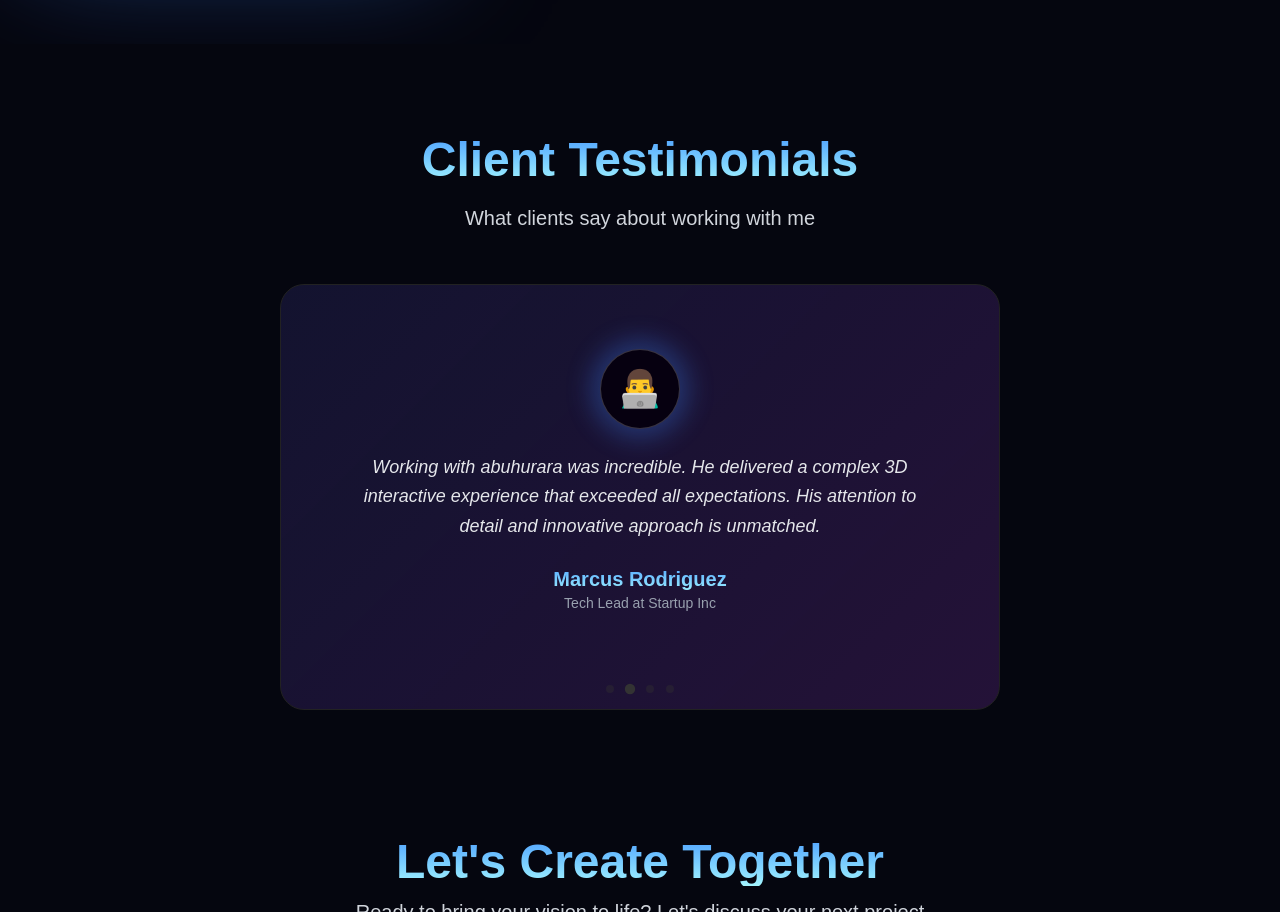
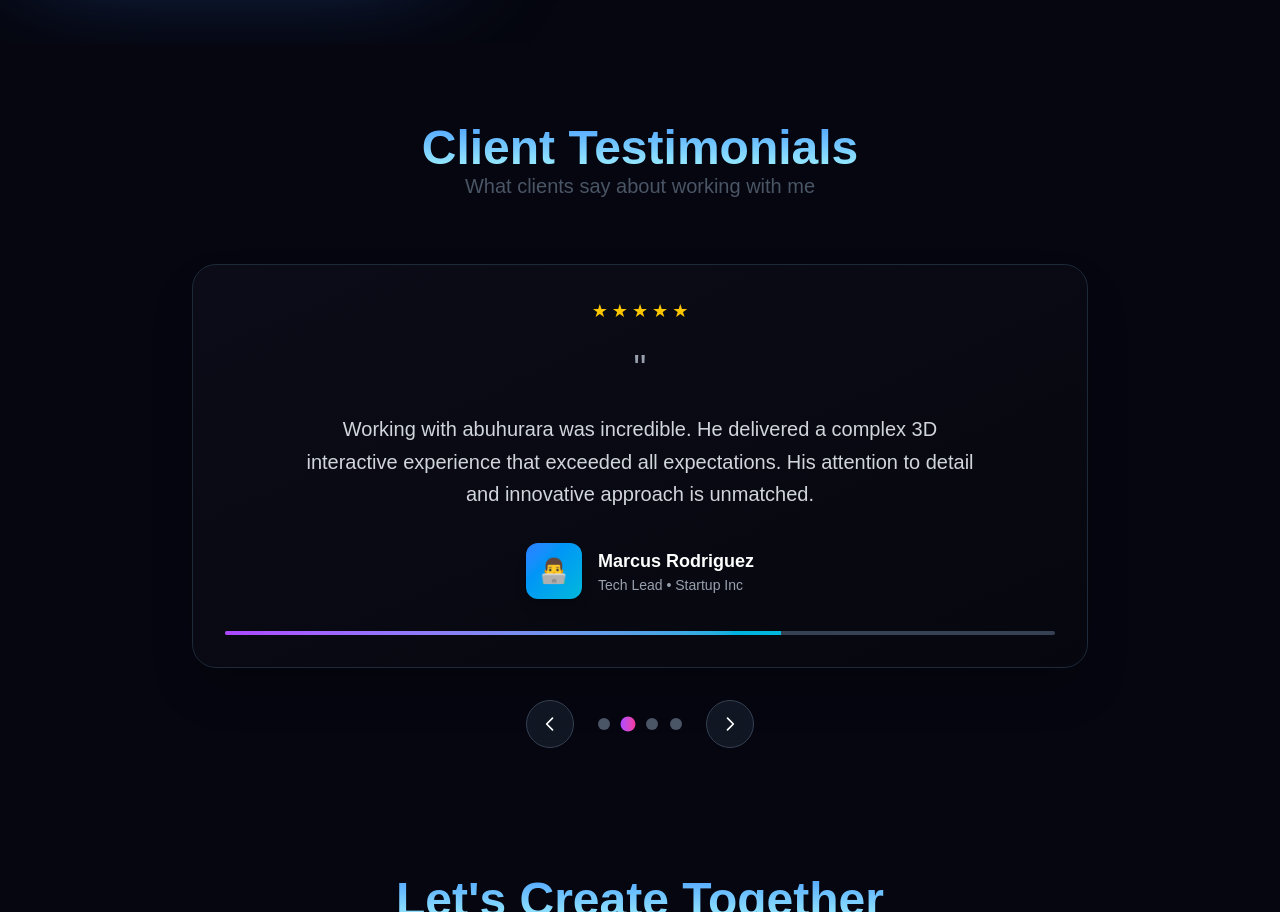
Before and after one commit to hurayracodes/abuhurayra, a React (Vite) app: page / in a window 1280 px wide. Shown: the part 3300-4212 px from the top of the page. Built offline with nearby package versions, Linux system fonts and the light colour scheme.

Commit message:
i hope done gaya nae tu

```diff
--- a/src/components/Footer.jsx
+++ b/src/components/Footer.jsx
@@ -25,7 +25,7 @@ export default function Footer() {
           <div className="space-y-6">
             <div className="flex items-center gap-2">
               <Sparkles className="text-blue-400 w-6 h-6 animate-pulse" />
-              <h3 className="text-3xl font-bold bg-linear-to-r from-blue-400 to-purple-500 bg-clip-text text-transparent">
+              <h3 className="text-3xl font-bold bg-linear-to-b from-blue-400 to-cyan-200 bg-clip-text text-transparent">
                 Abu Hurayra
               </h3>
             </div>
--- a/src/pages/Testimonials.jsx
+++ b/src/pages/Testimonials.jsx
@@ -8,8 +8,9 @@ const testimonials = [
     title: "Creative Director",
     company: "Digital Agency",
     image: "👩‍💼",
-    quote:
-      "abuhurara's work transcends traditional web development. His ability to blend technical expertise with artistic vision resulted in a portfolio that truly stands out in our industry.",
+    quote: "abuhurara's work transcends traditional web development. His ability to blend technical expertise with artistic vision resulted in a portfolio that truly stands out in our industry.",
+    rating: 5,
+    linear: "from-purple-500 to-pink-500"
   },
   {
     id: 2,
@@ -17,8 +18,9 @@ const testimonials = [
     title: "Tech Lead",
     company: "Startup Inc",
     image: "👨‍💻",
-    quote:
-      "Working with abuhurara was incredible. He delivered a complex 3D interactive experience that exceeded all expectations. His attention to detail and innovative approach is unmatched.",
+    quote: "Working with abuhurara was incredible. He delivered a complex 3D interactive experience that exceeded all expectations. His attention to detail and innovative approach is unmatched.",
+    rating: 5,
+    linear: "from-blue-500 to-cyan-500"
   },
   {
     id: 3,
@@ -26,8 +28,9 @@ const testimonials = [
     title: "Product Manager",
     company: "Tech Corp",
     image: "👩‍💻",
-    quote:
-      "abuhurara brings a unique perspective to every project. His futuristic designs and smooth animations have significantly improved our user engagement metrics.",
+    quote: "abuhurara brings a unique perspective to every project. His futuristic designs and smooth animations have significantly improved our user engagement metrics.",
+    rating: 4,
+    linear: "from-green-500 to-emerald-500"
   },
   {
     id: 4,
@@ -35,12 +38,20 @@ const testimonials = [
     title: "CEO",
     company: "Innovation Labs",
     image: "👨‍💼",
-    quote:
-      "Outstanding developer with an eye for design. Milad created an immersive experience that perfectly captured our brand vision. Highly recommended!",
+    quote: "Outstanding developer with an eye for design. Milad created an immersive experience that perfectly captured our brand vision. Highly recommended!",
+    rating: 5,
+    linear: "from-orange-500 to-red-500"
   },
 ];
 
 export default function Testimonials() {
+    const nextTestimonial = () => {
+    setIndex((prev) => (prev + 1) % testimonials.length);
+  };
+
+  const prevTestimonial = () => {
+    setIndex((prev) => (prev - 1 + testimonials.length) % testimonials.length);
+  };
   const [index, setIndex] = useState(0);
 
   useEffect(() => {
@@ -50,77 +61,172 @@ export default function Testimonials() {
     return () => clearInterval(timer);
   }, []);
 
-  const { name, title, company, image, quote } = testimonials[index];
+  const { name, title, company, image, quote, rating, linear } = testimonials[index];
+
+  const renderStars = (rating) => {
+    return Array.from({ length: 5 }).map((_, i) => (
+      <motion.span
+        key={i}
+        initial={{ scale: 0 }}
+        animate={{ scale: 1 }}
+        transition={{ delay: i * 0.1 }}
+        className={`text-lg ${i < rating ? "text-yellow-400" : "text-gray-600"}`}
+      >
+        ★
+      </motion.span>
+    ));
+  };
+
+  const variants = {
+    enter: { opacity: 0, y: 50, scale: 0.9 },
+    center: { opacity: 1, y: 0, scale: 1 },
+    exit: { opacity: 0, y: -50, scale: 0.9 }
+  };
 
   return (
-    <section
-      id="testimonials"
-      className="py-20 px-4 sm:px-6 relative overflow-hidden"
+    <section id="testimonials" className="py-20 px-4 sm:px-6">
+      <div className="container mx-auto max-w-4xl">
+        {/* Header */}
+        <motion.div
+          initial={{ opacity: 0, y: 30 }}
+          whileInView={{ opacity: 1, y: 0 }}
+          transition={{ duration: 0.6 }}
+          className="text-center mb-16"
         >
-      <div className="container mx-auto max-w-6xl relative z-10">
-        {/* Header */}
-        <div className="text-center flex flex-col gap-5 p-3 mb-10">
-          <h2 className="text-5xl w-full font-bold bg-linear-to-b from-blue-400 to-cyan-200 bg-clip-text text-transparent">
+          <h2 className="text-5xl font-bold bg-linear-to-b from-blue-400 to-cyan-200 bg-clip-text text-transparent">
             Client Testimonials
           </h2>
-          <p className="text-xl text-gray-300 max-w-2xl mx-auto">
+          <p className="text-xl text-gray-600 max-w-2xl mx-auto">
             What clients say about working with me
           </p>
-        </div>
+        </motion.div>
 
-        {/* Main Testimonial Card */}
-        <div
-          className="relative overflow-hidden p-4 rounded-[24px] border border-[#222] mx-auto"
-          style={{
-            width: "720px",
-            background: "linear-gradient(135deg, #18183bbe, #241238)",
-          }}
-        >
-          <div className="flex flex-col items-center justify-center text-center px-8 py-12">
+        {/* Testimonial Card */}
+        <div className="relative">
+          <div className="bg-linear-to-br from-[#15152272] to-[#09090f63] border border-gray-800 rounded-3xl p-8 shadow-2xl">
             <AnimatePresence mode="wait">
               <motion.div
                 key={index}
-                initial={{ opacity: 0, y: 40, rotateY: -25 }}
-                animate={{ opacity: 1, y: 0, rotateY: 0 }}
-                exit={{ opacity: 0, y: -40, rotateY: 25 }}
-                transition={{ duration: 0.6, ease: "easeInOut" }}
-                className="flex flex-col items-center justify-center"
+                variants={variants}
+                initial="enter"
+                animate="center"
+                exit="exit"
+                transition={{ duration: 0.5, ease: "easeInOut" }}
+                className="text-center"
               >
-                <div className="w-20 h-20 mb-6 flex items-center justify-center text-4xl bg-[#060010] border border-white/20 rounded-full shadow-[0_0_25px_10px_rgba(59,130,246,0.3)]">
+                {/* Rating Stars */}
+                <div className="flex justify-center gap-1 mb-6">
+                  {renderStars(rating)}
+                </div>
+
+                {/* Quote Icon */}
+                <motion.div
+                  initial={{ scale: 0 }}
+                  animate={{ scale: 1 }}
+                  transition={{ delay: 0.2, type: "spring" }}
+                  className="text-4xl mb-6 text-gray-400"
+                >
+                  "
+                </motion.div>
+
+                {/* Quote */}
+                <motion.p
+                  initial={{ opacity: 0 }}
+                  animate={{ opacity: 1 }}
+                  transition={{ delay: 0.3 }}
+                  className="text-gray-300 text-lg md:text-xl leading-relaxed mb-8 font-light max-w-2xl mx-auto"
+                >
+                  {quote}
+                </motion.p>
+
+                {/* Client Info */}
+                <div className="flex items-center justify-center gap-4">
+                  <motion.div
+                    initial={{ scale: 0 }}
+                    animate={{ scale: 1 }}
+                    transition={{ delay: 0.4, type: "spring" }}
+                    className={`w-14 h-14 rounded-xl bg-linear-to-br ${linear} flex items-center justify-center text-2xl shadow-lg`}
+                  >
                     {image}
+                  </motion.div>
+                  <div className="text-left">
+                    <motion.h4
+                      initial={{ opacity: 0, x: -20 }}
+                      animate={{ opacity: 1, x: 0 }}
+                      transition={{ delay: 0.5 }}
+                      className="text-white font-semibold text-lg"
+                    >
+                      {name}
+                    </motion.h4>
+                    <motion.p
+                      initial={{ opacity: 0, x: -20 }}
+                      animate={{ opacity: 1, x: 0 }}
+                      transition={{ delay: 0.6 }}
+                      className="text-gray-400 text-sm"
+                    >
+                      {title} • {company}
+                    </motion.p>
                   </div>
-                <p className="text-gray-200 text-lg italic mb-6 leading-relaxed max-w-xl">
-                  {quote}
-                </p>
-                <h4 className="text-xl bg-linear-to-b from-blue-400 to-cyan-200 bg-clip-text text-transparent font-semibold">
-                  {name}
-                </h4>
-                <p className="text-sm text-gray-400">
-                  {title} at {company}
-                </p>
+                </div>
               </motion.div>
             </AnimatePresence>
+
+            {/* Progress Bar */}
+            <div className="mt-8">
+              <div className="h-1 bg-gray-700 rounded-full overflow-hidden">
+                <motion.div
+                  key={index}
+                  initial={{ width: "0%" }}
+                  animate={{ width: "100%" }}
+                  transition={{ duration: 4, ease: "linear" }}
+                  className="h-full bg-linear-to-r from-purple-500 to-cyan-500"
+                />
+              </div>
+            </div>
           </div>
 
           {/* Pagination Dots */}
-          <div className="flex w-full justify-center mt-6">
+                   <div className="flex items-center justify-center gap-6 mt-8">
+                     {/* Left Arrow */}
+                     <motion.button
+                       whileHover={{ scale: 1.1 }}
+                       whileTap={{ scale: 0.9 }}
+                       onClick={prevTestimonial}
+                       className="w-12 h-12 bg-gray-800/50 backdrop-blur-sm border border-gray-700 rounded-full flex items-center justify-center text-white hover:bg-purple-600/30 transition-all duration-300 hover:border-purple-400"
+                     >
+                       <svg className="w-5 h-5" fill="none" stroke="currentColor" viewBox="0 0 24 24">
+                         <path strokeLinecap="round" strokeLinejoin="round" strokeWidth={2} d="M15 19l-7-7 7-7" />
+                       </svg>
+                     </motion.button>
+
+                     {/* Dots */}
                      <div className="flex gap-3">
                        {testimonials.map((_, i) => (
-                <motion.div
+                         <motion.button
                            key={i}
-                  className={`h-2 w-2 rounded-full cursor-pointer transition-colors duration-200 ${
+                           whileHover={{ scale: 1.2 }}
+                           whileTap={{ scale: 0.9 }}
+                           onClick={() => setIndex(i)}
+                           className={`w-3 h-3 rounded-full transition-all duration-300 ${
                              index === i
-                      ? "bg-[#333]"
-                      : "bg-[rgba(51,51,51,0.4)]"
+                               ? "bg-linear-to-r from-purple-500 to-pink-500 scale-125"
+                               : "bg-gray-600 hover:bg-gray-500"
                            }`}
-                  animate={{
-                    scale: index === i ? 1.3 : 1,
-                  }}
-                  onClick={() => setIndex(i)}
-                  transition={{ duration: 0.2 }}
                          />
                        ))}
                      </div>
+
+                     {/* Right Arrow */}
+                     <motion.button
+                       whileHover={{ scale: 1.1 }}
+                       whileTap={{ scale: 0.9 }}
+                       onClick={nextTestimonial}
+                       className="w-12 h-12 bg-gray-800/50 backdrop-blur-sm border border-gray-700 rounded-full flex items-center justify-center text-white hover:bg-purple-600/30 transition-all duration-300 hover:border-purple-400"
+                     >
+                       <svg className="w-5 h-5" fill="none" stroke="currentColor" viewBox="0 0 24 24">
+                         <path strokeLinecap="round" strokeLinejoin="round" strokeWidth={2} d="M9 5l7 7-7 7" />
+                       </svg>
+                     </motion.button>
                    </div>
         </div>
       </div>
--- a/src/ui/info.jsx
+++ b/src/ui/info.jsx
@@ -126,7 +126,7 @@ function Info() {
                   transition={{ duration: 0.4 }}
                   onMouseMove={(e) => handleMouseMove(e, ref)}
                   onMouseLeave={() => handleMouseLeave(ref)}
-                  className="relative w-[230px] bg-linear-to-br from-[#151522] to-[#09090f] border border-gray-800 rounded-2xl p-5 flex flex-col items-start gap-3 shadow-lg hover:border-cyan-400 hover:shadow-cyan-400/30 group overflow-hidden transition-all duration-300"
+                  className="relative w-[230px] bg-linear-to-br from-[#15152272] to-[#09090f63] border border-gray-800 rounded-2xl p-5 flex flex-col items-start gap-3 shadow-lg hover:border-cyan-400 hover:shadow-cyan-400/30 group overflow-hidden transition-all duration-300"
                   style={{
                     transformStyle: "preserve-3d",
                     transform: "rotateY(0deg) rotateX(0deg)",
```
Lines whose indentation alone changed are shown as unchanged.
